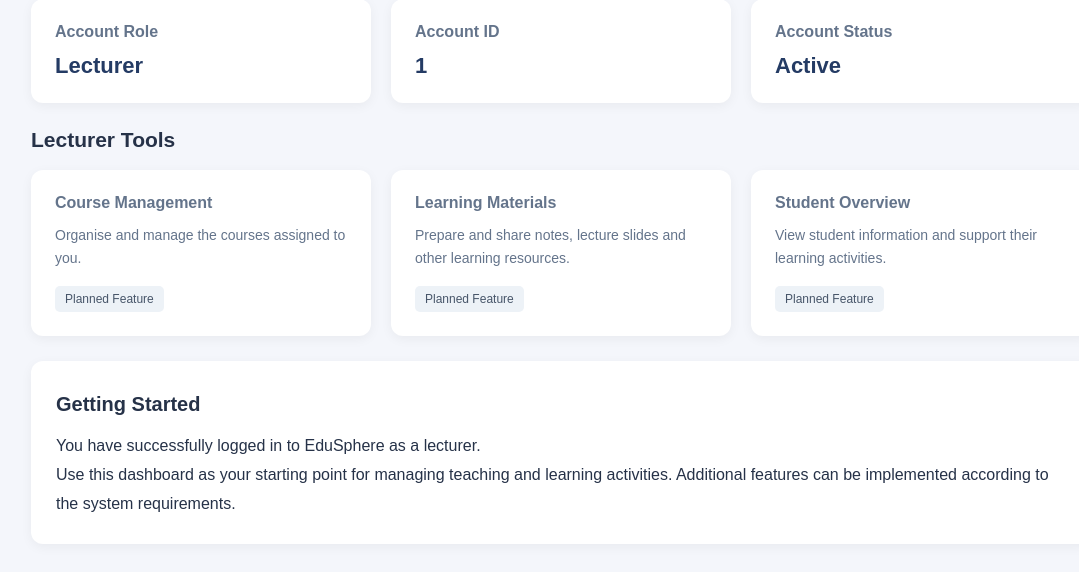
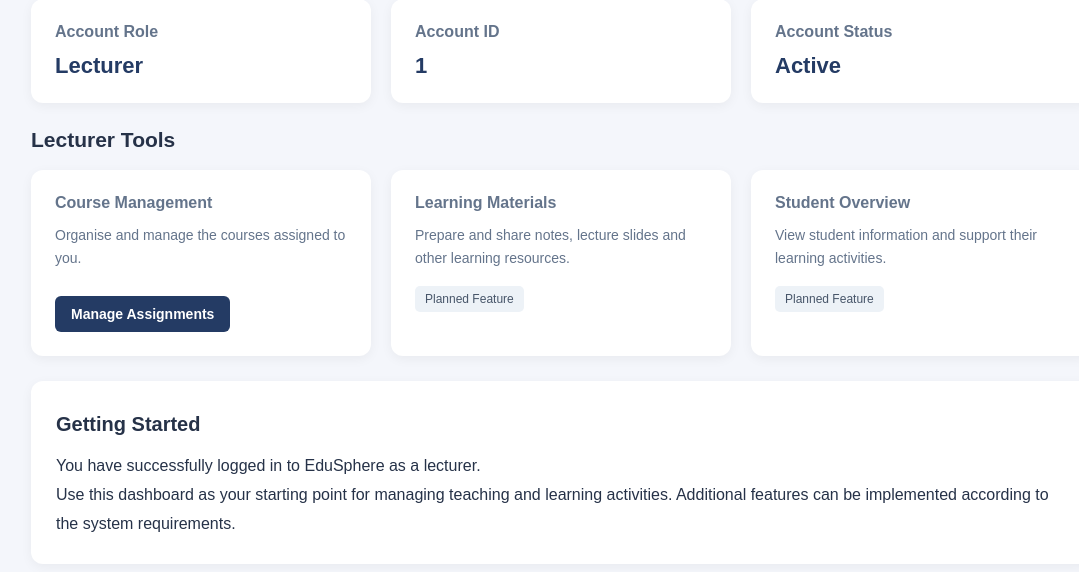
Before and after one commit to nurdeeya/EduSpace_System, a PHP site: page /lecturer_dashboard.php in a window 1280 px wide. Shown: the part 303-875 px from the top of the page, without its empty margins (79-1158 px from the left). Run offline with PHP 8.4, Linux system fonts and the light colour scheme; a user stored in the database is signed in.

Commit message:
Kemaskini lecturer dashboard dengan butang Manage Assignments

```diff
--- a/lecturer_dashboard.php
+++ b/lecturer_dashboard.php
@@ -93,9 +93,7 @@ $fullName = $_SESSION['full_name'] ?? 'Lecturer';
                     Organise and manage the courses assigned
                     to you.
                 </p>
-                <span class="feature-status">
-                    Planned Feature
-                </span>
+                <a href="lecturer_create_assignment.php" style="display: inline-block; padding: 10px 16px; background-color: #243b64; color: white; text-decoration: none; border-radius: 6px; font-size: 14px; font-weight: bold; margin-top: 10px;">Manage Assignments</a>
             </div>
 
             <div class="card">
```
